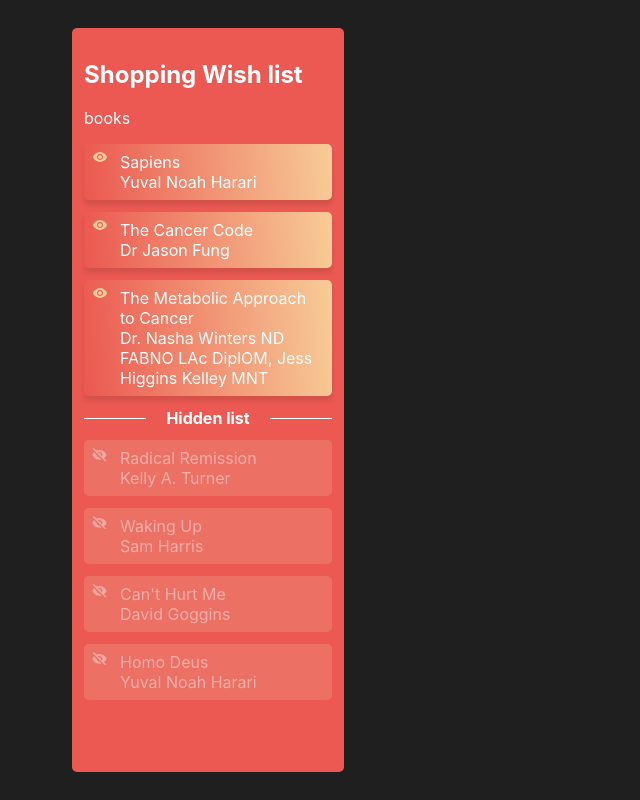
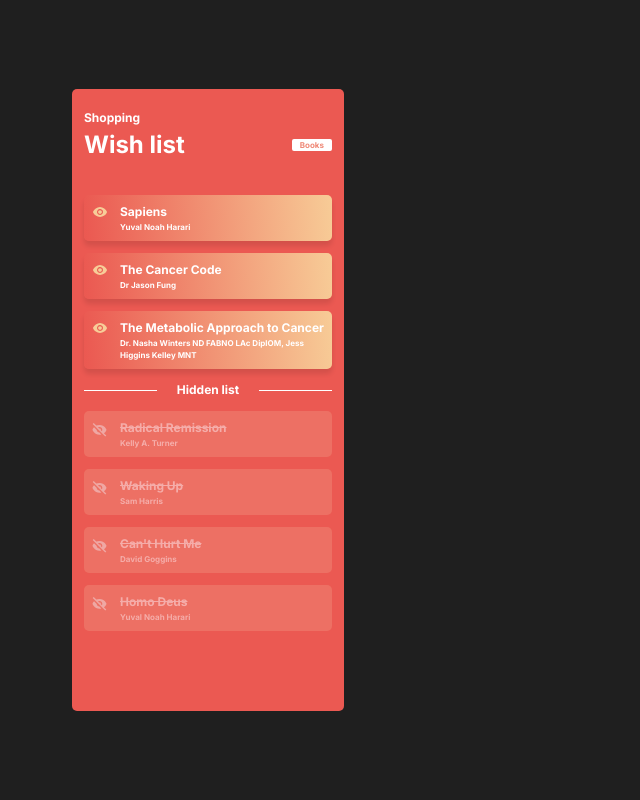
Before and after one commit to doc-E-brown/wishlist-react-typescript-coding-exercise, a React (Create React App) app: page / in a window 1280 px wide. Shown: the whole page, without its empty margins (0-640 px from the left). Built offline with nearby package versions, Linux system fonts and the light colour scheme.

Commit message:
feat(wishlist): add more wishlist styles

```diff
--- a/src/App.module.css
+++ b/src/App.module.css
@@ -1,6 +1,6 @@
 .app {
   display: grid;
-  height: 100%;
+  min-height: 100%;
   justify-content: center;
   align-content: center;
   grid-template-columns: minmax(14rem, 17rem) minmax(17rem, 1fr);
--- a/src/index.css
+++ b/src/index.css
@@ -1,3 +1,5 @@
+@import url("https://fonts.googleapis.com/css2?family=Inter:400,700");
+
 :root {
   --primary: hsl(3 79% 62%); /* EB5A52 */
   --primary-light: hsl(9, 79%, 70%); /* EF8774 */
@@ -11,6 +13,11 @@
   --space-4: 1.25rem;
   --space-5: 1.5rem;
   --space-6: 2rem;
+  --font-size-1: 0.5rem;
+  --font-size-2: 0.75rem;
+  --font-size-3: 1rem;
+  --font-size-4: 1.5rem;
+  --font-size-5: 2.25rem;
   --box-shadow-1: 0px 5px 5px hsla(0 0% 0% / 0.1);
   --box-shadow-2: 0px 10px 10px hsla(0 0% 0% / 0.2);
   --gradient-primary-1: linear-gradient(
@@ -38,11 +45,49 @@
 
 body {
   margin: 0;
-  font-family: -apple-system, BlinkMacSystemFont, "Segoe UI", "Roboto", "Oxygen",
-    "Ubuntu", "Cantarell", "Fira Sans", "Droid Sans", "Helvetica Neue",
+  font-family: "Inter", -apple-system, BlinkMacSystemFont, "Segoe UI", "Roboto",
+    "Oxygen", "Ubuntu", "Cantarell", "Fira Sans", "Droid Sans", "Helvetica Neue",
     sans-serif;
+  line-height: 1.5;
   -webkit-font-smoothing: antialiased;
   -moz-osx-font-smoothing: grayscale;
   background: var(--background);
   color: var(--on-dark);
 }
+
+p,
+h1,
+h2,
+h3,
+h4,
+h5,
+h6 {
+  margin: 0;
+}
+
+.typography--smBold {
+  font-size: var(--font-size-1);
+  font-weight: bold;
+}
+
+p,
+.typography--p {
+  font-size: var(--font-size-2);
+}
+
+.typography--h4 {
+  font-size: var(--font-size-2);
+  font-weight: bold;
+}
+
+.typography--h3 {
+  font-size: var(--font-size-4);
+  font-weight: bold;
+  line-height: 1.2;
+}
+
+.typography--h2 {
+  font-size: var(--font-size-5);
+  font-weight: bold;
+  line-height: 1;
+}
--- a/src/ui/BookInfoPanel/BookInfoPanel.module.css
+++ b/src/ui/BookInfoPanel/BookInfoPanel.module.css
@@ -15,12 +15,22 @@
   grid-row: 1;
   z-index: 1;
   align-self: center;
+  max-width: 28ch;
+}
+
+.author {
+  margin-top: var(--space-1);
 }
 
 .publishersSummaryContainer {
   grid-row: 2;
   grid-column: 1 / 3;
   max-width: min(90%, 60ch);
+  margin-top: var(--space-1);
+}
+
+.summaryTitle {
+  margin-bottom: var(--space-2);
 }
 
 .bookCover {
--- a/src/ui/BookInfoPanel/index.tsx
+++ b/src/ui/BookInfoPanel/index.tsx
@@ -1,3 +1,4 @@
+import classNames from "classnames";
 import { Book } from "types";
 import styles from "./BookInfoPanel.module.css";
 
@@ -8,11 +9,15 @@
 export const BookInfoPanel = ({ book }: BookInfoPanelProps) => (
   <article className={styles.bookInfoPanel}>
     <div className={styles.titleAndAuthorContainer}>
-      <h3>{book.title}</h3>
-      <div>{book.author}</div>
+      <h3 className="typography--h2">{book.title}</h3>
+      <div className={classNames(["typography--h4", styles.author])}>
+        {book.author}
+      </div>
     </div>
     <div className={styles.publishersSummaryContainer}>
-      <h5>Publisher&apos;s summary</h5>
+      <h5 className={classNames(["typography--h4", styles.summaryTitle])}>
+        Publisher&apos;s summary
+      </h5>
       <p>{book.publisherSummary}</p>
     </div>
     <img
--- a/src/ui/WishList/BookList/BookListItem/BookListItem.module.css
+++ b/src/ui/WishList/BookList/BookListItem/BookListItem.module.css
@@ -18,5 +18,10 @@
 
 .visibilityIcon {
   min-width: var(--space-3);
+  margin-top: 4px;
   margin-right: var(--space-2);
 }
+
+.bookTitle--hidden {
+  text-decoration: line-through;
+}
--- a/src/ui/WishList/BookList/BookListItem/index.tsx
+++ b/src/ui/WishList/BookList/BookListItem/index.tsx
@@ -37,8 +37,15 @@
       <EyeSvg className={styles.visibilityIcon} />
     )}
     <div>
-      <div>{book.title}</div>
-      <div>{book.author}</div>
+      <div
+        className={classNames([
+          "typography--h4",
+          type === Visibility.Hidden && styles["bookTitle--hidden"],
+        ])}
+      >
+        {book.title}
+      </div>
+      <div className="typography--smBold">{book.author}</div>
     </div>
   </li>
 );
--- a/src/ui/WishList/ResetButton/index.tsx
+++ b/src/ui/WishList/ResetButton/index.tsx
@@ -7,7 +7,7 @@
   ...buttonProps
 }: React.ComponentPropsWithoutRef<"button">) => (
   <button
-    className={classNames([styles.resetButton, className])}
+    className={classNames([styles.resetButton, "typography--h4", className])}
     {...buttonProps}
   >
     <span className={styles.resetIcon}>
--- a/src/ui/WishList/WishList.module.css
+++ b/src/ui/WishList/WishList.module.css
@@ -1,7 +1,7 @@
 .wishlist {
   background: var(--primary);
   border-radius: var(--border-radius);
-  padding: var(--space-2);
+  padding: var(--space-4) var(--space-2);
 }
 
 .hiddenListHeader {
--- /dev/null
+++ b/src/ui/WishList/WishListHeader/WishListHeader.module.css
@@ -0,0 +1,20 @@
+.container {
+  display: flex;
+  margin-bottom: var(--space-6);
+}
+.header {
+  flex: 1;
+}
+
+.subheading {
+  display: block;
+}
+
+.pill {
+  align-self: flex-end;
+  background: var(--on-dark);
+  color: var(--primary-light);
+  border-radius: 2px;
+  padding: 0 var(--space-1);
+  margin-bottom: var(--space-2);
+}
--- a/src/ui/WishList/WishListHeader/index.tsx
+++ b/src/ui/WishList/WishListHeader/index.tsx
@@ -1,9 +1,16 @@
+import classNames from "classnames";
+import styles from "./WishListHeader.module.css";
+
 export const WishListHeader = () => (
-  <hgroup>
-    <h1>
-      <span>Shopping </span>
-      <span>Wish list</span>
+  <hgroup className={styles.container}>
+    <h1 className={styles.header}>
+      <span className={classNames(["typography--h4", styles.subheading])}>
+        Shopping{" "}
+      </span>
+      <span className="typography--h3">Wish list</span>
     </h1>
-    <p>books</p>
+    <div className={styles.pill}>
+      <p className="typography--smBold">Books</p>
+    </div>
   </hgroup>
 );
--- a/src/ui/WishList/index.tsx
+++ b/src/ui/WishList/index.tsx
@@ -11,6 +11,7 @@
 import { WishListHeader } from "./WishListHeader";
 import { ResetButton } from "./ResetButton";
 import styles from "./WishList.module.css";
+import classNames from "classnames";
 
 type WishListProps = {
   books?: Books;
@@ -107,7 +108,9 @@
         onZoneDragOver={handleZoneDragOver}
       />
       <div>
-        <h4 className={styles.hiddenListHeader}>Hidden list</h4>
+        <h4 className={classNames([styles.hiddenListHeader, "typography--h4"])}>
+          Hidden list
+        </h4>
         <BookList
           type={Visibility.Hidden}
           books={hiddenBooks}
```
